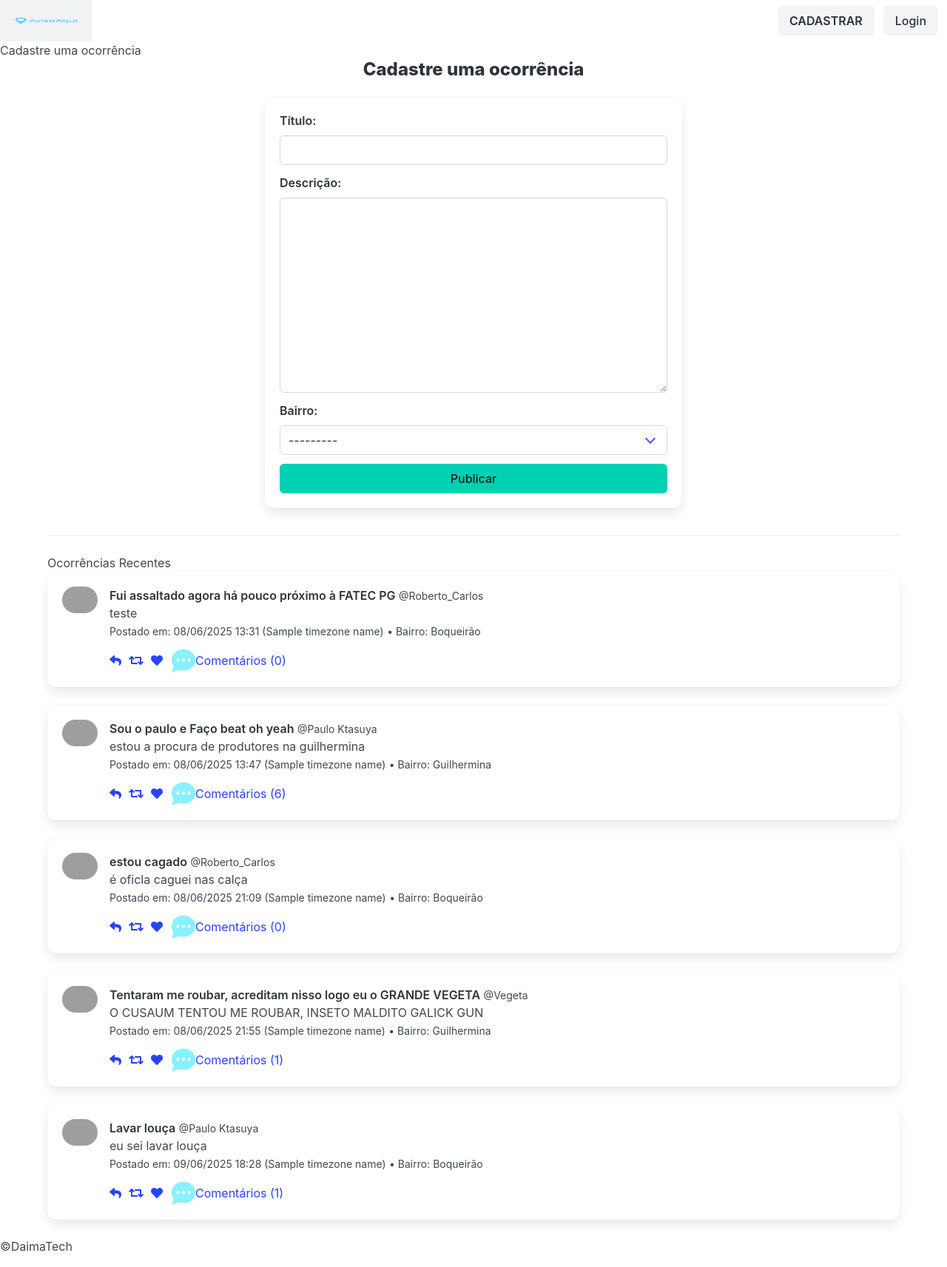
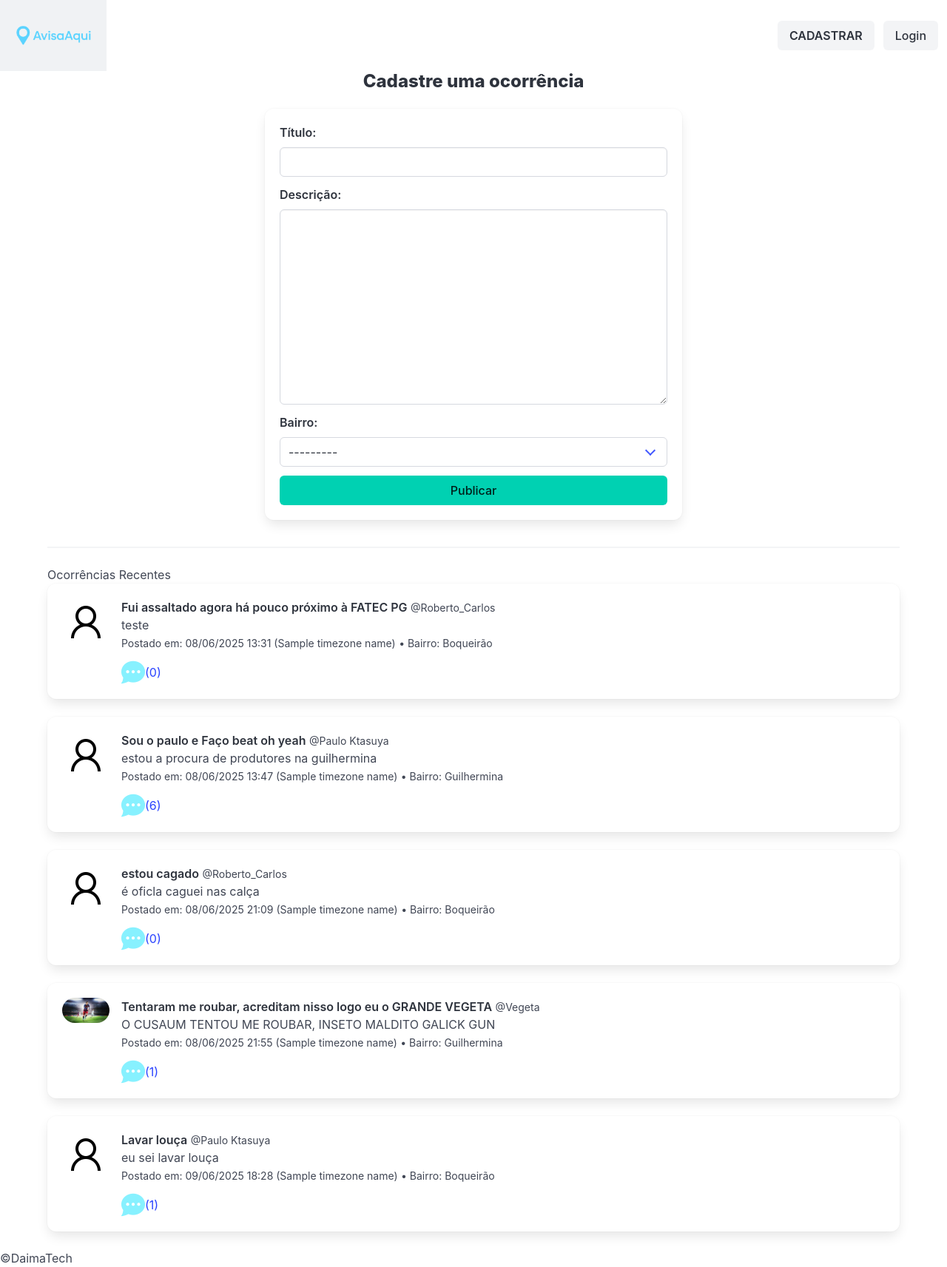
Before and after one commit to Daima-Society-LTDA/AvisaAqui, a Django app: template appHome/templates/home.html in a window 1280 px wide. Shown: the whole page at 74% size. Before the commit the page ends 1692 px from the top, so only its background shows below. Run offline with Django 5.2, Linux system fonts and the light colour scheme; data comes from the database, SQL or seed files in the repository; both versions use the stored data as it was after the commit; the template is opened without the code that fills it: values that come from a table or form of the project are taken from there, most other values are stand-ins (such as "Sample title", 1, 10 or a date in 2020); some libraries are stand-ins or nearby versions; grey boxes are pictures that could not be loaded.

Commit message:
navbar consertada | foto genérica de usuário configurada

```diff
--- a/appHome/templates/home.html
+++ b/appHome/templates/home.html
@@ -6,7 +6,6 @@
 {% block titulo %} Página Inicial {% endblock %}
 
 {% block conteudo %}
-    <h2>Cadastre uma ocorrência</h2>
     <div class="container">
         <div class="columns is-centered">
             <div class="column is-half">
@@ -66,11 +65,11 @@
                 <div class="box mb-5">
                     <article class="media">
                         <div class="media-left">
-                            <figure class="image is-48x48">
-                                {% if ocorrencia.usuario.foto_perfil %} {# Garanta que 'foto_perfil' é o nome correto do campo no seu modelo Usuario #}
-                                    <img class="is-rounded" src="{{ ocorrencia.usuario.foto_perfil.url }}" alt="Foto de perfil de {{ ocorrencia.usuario.nome_usuario }}">
+                            <figure class="image is-64x64">
+                                {% if ocorrencia.usuario.foto %}
+                                    <img class="is-rounded" src="{{ ocorrencia.usuario.foto.url }}" alt="Foto de perfil de {{ ocorrencia.usuario.nome_usuario }}">
                                 {% else %}
-                                    <img class="is-rounded" src="{% static 'default_profile.png' %}" alt="Foto padrão">
+                                    <img class="is-rounded" src="{% static 'img/icon-user.png' %}" alt="Foto padrão">
                                 {% endif %}
                             </figure>
                         </div>
@@ -89,26 +88,11 @@
                             </div>
                             <nav class="level is-mobile">
                                 <div class="level-left">
-                                    <a class="level-item" aria-label="reply">
-                                        <span class="icon is-small">
-                                            <i class="fas fa-reply" aria-hidden="true"></i>
-                                        </span>
-                                    </a>
-                                    <a class="level-item" aria-label="retweet">
-                                        <span class="icon is-small">
-                                            <i class="fas fa-retweet" aria-hidden="true"></i>
-                                        </span>
-                                    </a>
-                                    <a class="level-item" aria-label="like">
-                                        <span class="icon is-small">
-                                            <i class="fas fa-heart" aria-hidden="true"></i>
-                                        </span>
-                                    </a>
                                     <a class="level-item comentarios-btn" data-ocorrencia-id="{{ ocorrencia.id }}">
                                         <span class="icon is-medium">
                                             <img src="{% static 'img/chat_azul.png' %}" alt="Ícone de chat">
                                         </span>
-                                        <span>Comentários ({{ ocorrencia.comentarios.count }})</span>
+                                        <span>  ({{ ocorrencia.comentarios.count }})</span>
                                     </a>
                                 </div>
                             </nav>
@@ -119,29 +103,28 @@
                 <p class="has-text-centered is-size-5">Nenhuma ocorrência encontrada ainda. Seja o primeiro a postar!</p>
             {% endfor %}
         </div>
-    </div> {# Fim do container #}
+    </div>
 
     <div id="comentarios-modal" class="modal">
         <div class="modal-background"></div>
-        <div class="modal-card is-7-desktop is-8-tablet is-fullwidth-mobile"> {# is-7-desktop para 70% da largura, is-8-tablet para 80%, fullwidth em mobile #}
+        <div class="modal-card is-7-desktop is-8-tablet is-fullwidth-mobile">
             <header class="modal-card-head">
-                <p class="modal-card-title">Comentários da Ocorrência</p>
+                <p class="modal-card-title ">Comentários da Ocorrência</p>
                 <button class="delete" aria-label="close"></button>
             </header>
-            <section class="modal-card-body" style="max-height: 70vh; overflow-y: auto;"> {# Scroll Y e altura máxima #}
+            <section class="modal-card-body" style="max-height: 70vh; overflow-y: auto;">
                 <div id="comentarios-list">
                     {# Comentários serão carregados aqui via JavaScript #}
                     <p class="has-text-centered">Carregando comentários...</p>
                 </div>
             </section>
             <footer class="modal-card-foot">
-                {% if usuario_logado %} {# Somente mostra o formulário de comentário se o usuário estiver logado #}
+                {% if usuario_logado %}
                     <form id="form-adicionar-comentario" style="width: 100%;">
                         {% csrf_token %}
-                        <input type="hidden" name="ocorrencia_id_modal" id="ocorrencia-id-modal"> {# Campo oculto para o ID da ocorrência #}
+                        <input type="hidden" name="ocorrencia_id_modal" id="ocorrencia-id-modal">
                         <div class="field is-grouped is-grouped-multiline is-fullwidth">
                             <div class="control is-expanded">
-                                {# O textarea para o comentário será renderizado aqui #}
                                 <textarea class="textarea" name="descricao_comentario" placeholder="Adicione um comentário..."></textarea>
                             </div>
                             <div class="control">
@@ -223,8 +206,7 @@
             // Função para fechar o modal
             function closeModal() {
                 comentariosModal.classList.remove('is-active');
-                comentariosList.innerHTML = ''; // Limpa a lista de comentários ao fechar
-                // Limpa o textarea do comentário se houver um
+                comentariosList.innerHTML = '';
                 const comentarioTextarea = formAdicionarComentario ? formAdicionarComentario.querySelector('textarea[name="descricao_comentario"]') : null;
                 if (comentarioTextarea) {
                     comentarioTextarea.value = '';
--- a/appHome/templates/template.html
+++ b/appHome/templates/template.html
@@ -11,8 +11,17 @@
     <link rel="stylesheet" href="{% static 'reset.css' %}">
     <link rel="stylesheet" href="{% static 'style.css' %}">
     <style>
-        header, .navbar-brand, .navbar-item{
-            height: auto !important;
+        .navbar-brand .navbar-item .logo-navbar {
+            height: 80px;
+            width: auto;
+            max-height: 100%;
+        }
+        .navbar-brand {
+            align-items: center;
+            min-height: 64px;
+        }
+        .navbar {
+            min-height: 64px;
         }
     </style>
 </head>
@@ -20,7 +29,7 @@
     <header class="navbar" role="navigation" aria-label="main navigation">
         <div class="navbar-brand">
             <a class="navbar-item" href="{% url 'home' %}">
-                <img width="100px" src="{% static 'img/logo_horizontal.png' %}" alt="logo avisa aqui">
+                    <img class="logo-navbar" src="{% static 'img/logo_horizontal.png' %}" alt="logo avisa aqui">
             </a>
             <a role="button" class="navbar-burger" aria-label="menu" aria-expanded="false" data-target="navbarBasicExample">
                 <span aria-hidden="true"></span>
@@ -30,23 +39,20 @@
         </div>
 
         <div id="navbarBasicExample" class="navbar-menu">
-            <div class="navbar-end"> {# Alinha itens à direita #}
+            <div class="navbar-end">
                 <div class="navbar-item">
                     {% if request.session.email %}
-                        {# Se o usuário está logado, mostra o dropdown com a foto dele #}
-                        <div class="dropdown is-right" id="user-dropdown"> {# is-right alinha o dropdown à direita do botão #}
+                        <div class="dropdown is-right" id="user-dropdown">
                             <div class="dropdown-trigger">
                                 <button class="button is-ghost has-text-white" aria-haspopup="true" aria-controls="dropdown-menu">
-                                    <figure class="image is-32x32 mr-2"> {# mr-2 adiciona margem à direita #}
-                                        {# Verifica se o usuário tem foto de perfil #}
+                                    <figure class="image is-32x32 mr-2">
                                         {% if request.session.foto_perfil_url %}
                                             <img class="is-rounded" src="{{ request.session.foto_perfil_url }}" alt="Foto de Perfil">
                                         {% else %}
-                                            {# Foto genérica se não houver foto de perfil #}
-                                            <img class="is-rounded" src="{% static 'default_profile.png' %}" alt="Foto Padrão">
+                                            <img class="is-rounded" src="{% static 'img/icon-user.png' %}" alt="Foto Padrão">
                                         {% endif %}
                                     </figure>
-                                    <span class="has-text-white is-hidden-touch">{{ request.session.nome }}</span> {# Esconde o nome em mobile #}
+                                    <span class="has-text-white is-hidden-touch">{{ request.session.nome }}</span>
                                     <span class="icon is-small has-text-white">
                                         <i class="fas fa-angle-down" aria-hidden="true"></i>
                                     </span>
--- a/avisa_aqui/settings.py
+++ b/avisa_aqui/settings.py
@@ -108,6 +108,7 @@ AUTH_PASSWORD_VALIDATORS = [
 
 LANGUAGE_CODE = 'en-us'
 
+USE_TZ = True
 TIME_ZONE = 'America/Sao_Paulo'
 
 USE_I18N = True
```
Also changed, not shown: appHome/views.py (+9 -2 lines), appHome/migrations/0003_alter_usuario_foto.py (added), appHome/migrations/0004_alter_usuario_foto.py (added), appHome/migrations/0005_alter_usuario_foto.py (added), appHome/migrations/0006_alter_usuario_foto.py (added), appHome/migrations/0007_alter_usuario_foto.py (added), db.sqlite3, media/fotos_usuarios/goku_vegeta.jpg (added).
